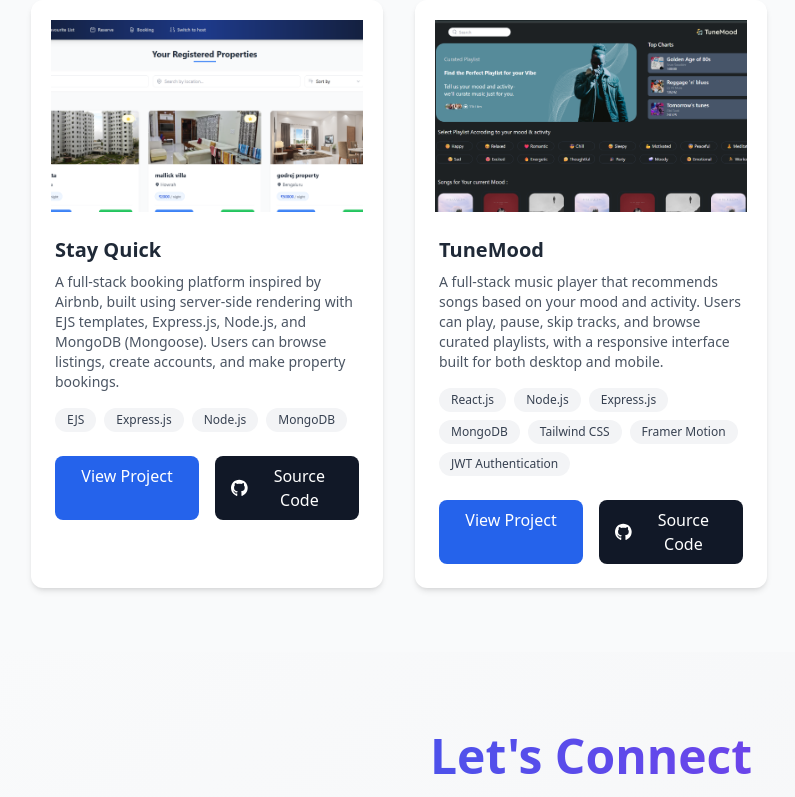
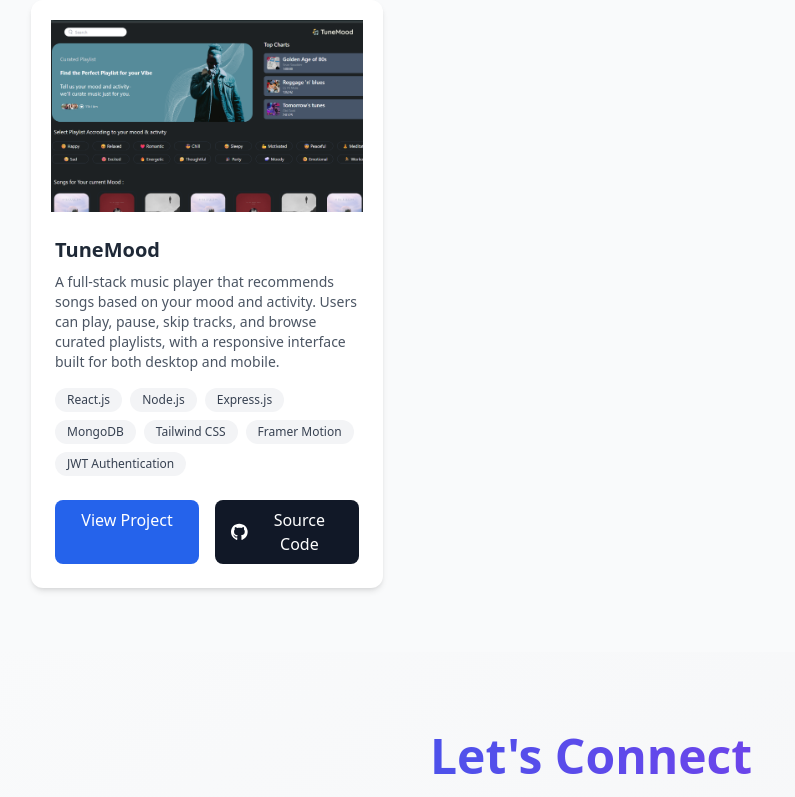
Before and after one commit to mahatasourav/Portfolio, a React (Vite) app in the folder frontend-main/: page / in a window 1280 px wide. Shown: the part 4610-5407 px from the top of the page, without its empty margins (49-844 px from the left). Built offline with nearby package versions, Linux system fonts and the light colour scheme.

Commit message:
docNest linked changed

```diff
--- a/frontend-main/src/sections/Projects.jsx
+++ b/frontend-main/src/sections/Projects.jsx
@@ -43,7 +43,7 @@ const projectsData = [
       "React Router",
       "React Toastify",
     ],
-    link: "https://doc-nest.netlify.app/", // Add your deployed link later
+    link: "https://docnest-z4gx.onrender.com/", // Add your deployed link later
     github: "https://github.com/mahatasourav/DocNest", // Update this if your repo name is different
     image: docnest, // Replace with your actual image variable
   },
@@ -67,15 +67,15 @@ const projectsData = [
     github: "https://github.com/mahatasourav/Portfolio",
     image: souravportfolioImage,
   },
-  {
-    title: "Stay Quick",
-    description:
-      "A full-stack booking platform inspired by Airbnb, built using server-side rendering with EJS templates, Express.js, Node.js, and MongoDB (Mongoose). Users can browse listings, create accounts, and make property bookings.",
-    techStack: ["EJS", "Express.js", "Node.js", "MongoDB"],
-    link: "https://github.com/sourav-airbnb-clone",
-    github: "https://github.com/mahatasourav/airbnb-clone",
-    image: airbnb,
-  },
+  // {
+  //   title: "Stay Quick",
+  //   description:
+  //     "A full-stack booking platform inspired by Airbnb, built using server-side rendering with EJS templates, Express.js, Node.js, and MongoDB (Mongoose). Users can browse listings, create accounts, and make property bookings.",
+  //   techStack: ["EJS", "Express.js", "Node.js", "MongoDB"],
+  //   link: "https://github.com/sourav-airbnb-clone",
+  //   github: "https://github.com/mahatasourav/airbnb-clone",
+  //   image: airbnb,
+  // },
   {
     title: "TuneMood",
     description:
```
